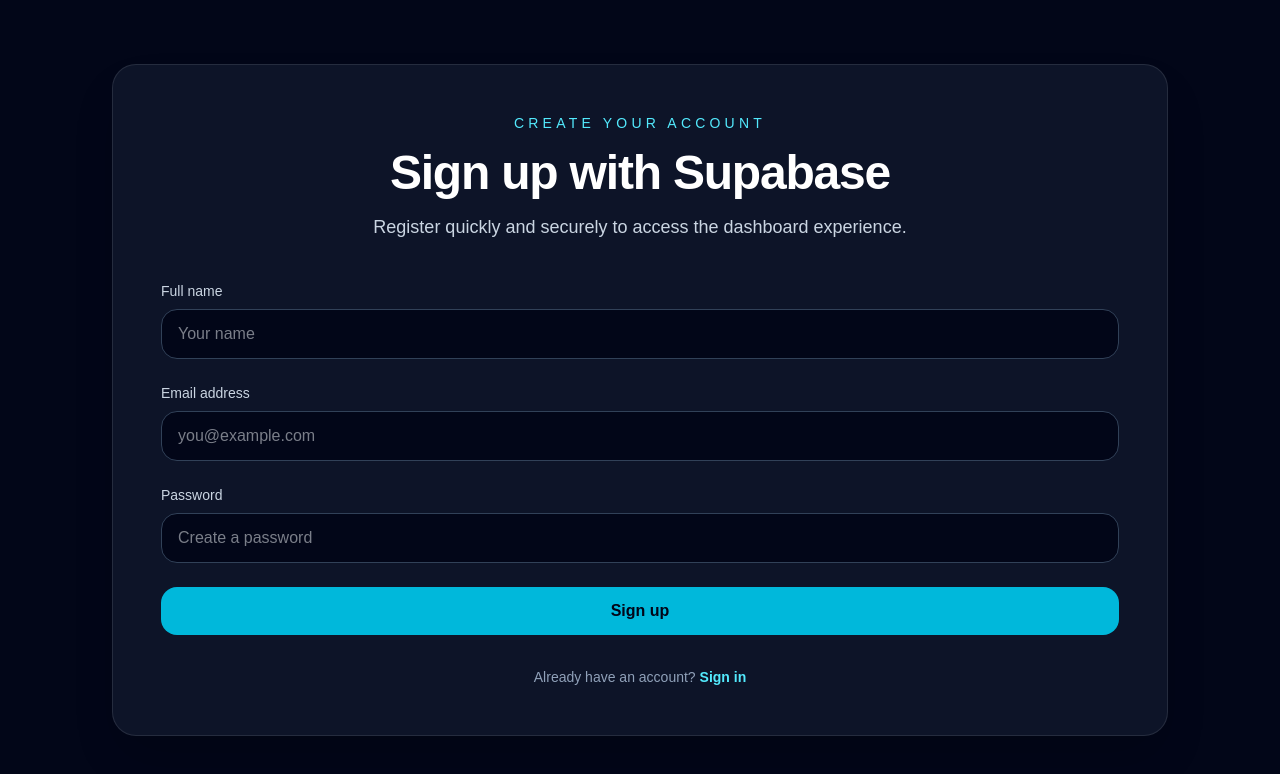
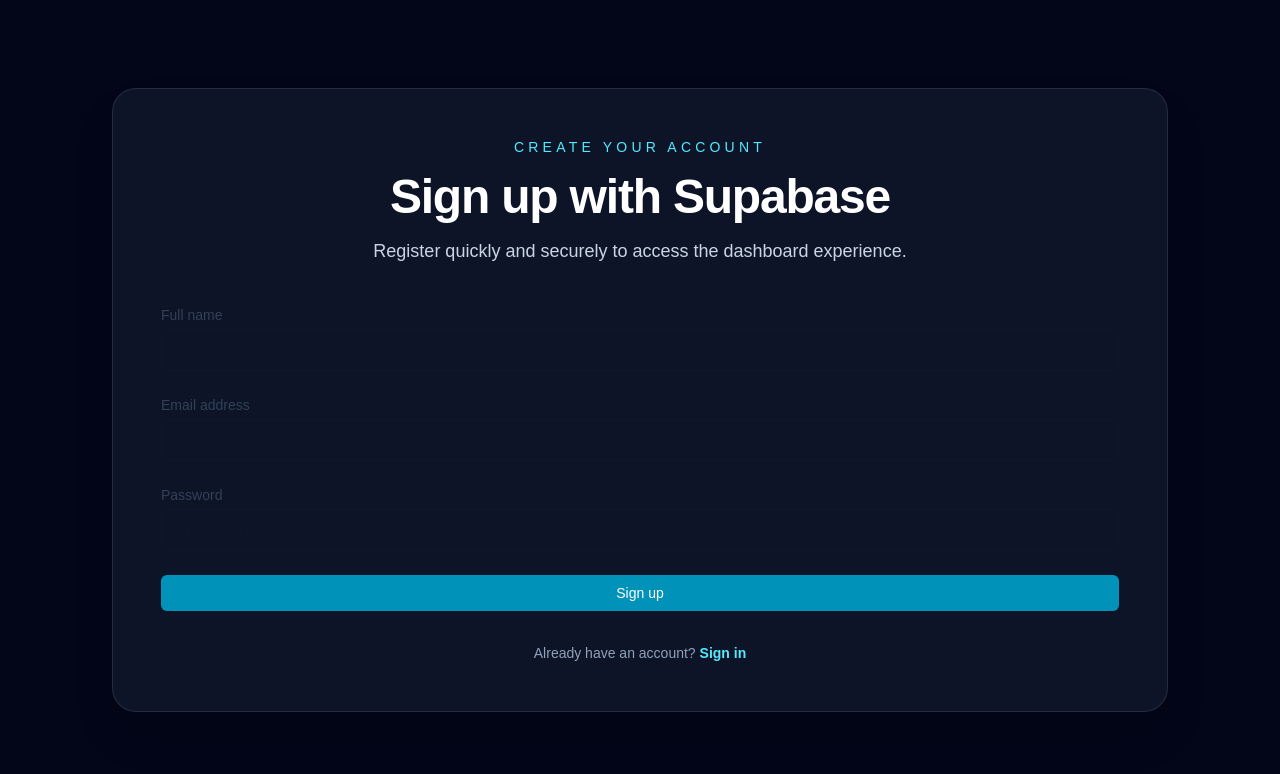
Before and after one commit to Rdiaz206/grievance-os, a Next.js app: page /signup in a window 1280 px wide. Shown: the top 774 px of the page. Built offline with nearby package versions, Linux system fonts and the light colour scheme; no server answers.

Commit message:
Add shadcn-style UI primitives and wire forms to use them

```diff
--- a/app/login/page.tsx
+++ b/app/login/page.tsx
@@ -4,6 +4,7 @@
 import { useRouter } from "next/navigation";
 import { useEffect, useState } from "react";
 import { createBrowserSupabaseClient } from "@/lib/supabase";
+import { Input, Label, Button } from "@/components/ui";
 
 export default function LoginPage() {
   const router = useRouter();
@@ -71,44 +72,36 @@
 
           <form onSubmit={handleSubmit} className="space-y-6">
             <div>
-              <label className="mb-2 block text-sm font-medium text-slate-300" htmlFor="email">
-                Email address
-              </label>
-              <input
+              <Label htmlFor="email">Email address</Label>
+              <Input
                 id="email"
                 type="email"
                 value={email}
-                onChange={(event) => setEmail(event.target.value)}
+                onChange={(event: React.ChangeEvent<HTMLInputElement>) => setEmail(event.target.value)}
                 required
-                className="w-full rounded-2xl border border-slate-700 bg-slate-950 px-4 py-3 text-slate-100 outline-none transition focus:border-cyan-400 focus:ring-4 focus:ring-cyan-500/10"
                 placeholder="you@example.com"
+                className="rounded-2xl"
               />
             </div>
 
             <div>
-              <label className="mb-2 block text-sm font-medium text-slate-300" htmlFor="password">
-                Password
-              </label>
-              <input
+              <Label htmlFor="password">Password</Label>
+              <Input
                 id="password"
                 type="password"
                 value={password}
-                onChange={(event) => setPassword(event.target.value)}
+                onChange={(event: React.ChangeEvent<HTMLInputElement>) => setPassword(event.target.value)}
                 required
-                className="w-full rounded-2xl border border-slate-700 bg-slate-950 px-4 py-3 text-slate-100 outline-none transition focus:border-cyan-400 focus:ring-4 focus:ring-cyan-500/10"
                 placeholder="Enter your password"
+                className="rounded-2xl"
               />
             </div>
 
             {error ? <p className="rounded-2xl bg-red-500/10 px-4 py-3 text-sm text-red-200">{error}</p> : null}
 
-            <button
-              type="submit"
-              className="w-full rounded-2xl bg-cyan-500 px-5 py-3 text-base font-semibold text-slate-950 transition hover:bg-cyan-400 disabled:cursor-not-allowed disabled:opacity-60"
-              disabled={loading}
-            >
-              {loading ? "Signing in…" : "Sign in"}
-            </button>
+            <div>
+              <Button type="submit" className="w-full">{loading ? "Signing in…" : "Sign in"}</Button>
+            </div>
           </form>
 
           <p className="mt-8 text-center text-sm text-slate-400">
--- a/app/onboarding/page.tsx
+++ b/app/onboarding/page.tsx
@@ -3,6 +3,7 @@
 import { useState } from "react";
 import { useRouter } from "next/navigation";
 import { createBrowserSupabaseClient } from "@/lib/supabase";
+import { Input, Label, Button } from "@/components/ui";
 
 export default function OnboardingPage() {
   const router = useRouter();
@@ -43,42 +44,25 @@
         <h1 className="text-2xl font-semibold mb-4">Create your organization</h1>
         <form onSubmit={handleSubmit} className="space-y-4">
           <div>
-            <label className="block text-sm font-medium text-slate-700">Organization name</label>
-            <input
-              required
-              value={orgName}
-              onChange={(e) => setOrgName(e.target.value)}
-              className="mt-1 w-full rounded-md border px-3 py-2"
-            />
+            <Label>Organization name</Label>
+            <Input required value={orgName} onChange={(e: React.ChangeEvent<HTMLInputElement>) => setOrgName(e.target.value)} />
           </div>
 
           <div>
-            <label className="block text-sm font-medium text-slate-700">Local number</label>
-            <input
-              value={localNumber}
-              onChange={(e) => setLocalNumber(e.target.value)}
-              className="mt-1 w-full rounded-md border px-3 py-2"
-            />
+            <Label>Local number</Label>
+            <Input value={localNumber} onChange={(e: React.ChangeEvent<HTMLInputElement>) => setLocalNumber(e.target.value)} />
           </div>
 
           <div>
-            <label className="block text-sm font-medium text-slate-700">Union affiliation</label>
-            <input
-              value={unionAffiliation}
-              onChange={(e) => setUnionAffiliation(e.target.value)}
-              className="mt-1 w-full rounded-md border px-3 py-2"
-            />
+            <Label>Union affiliation</Label>
+            <Input value={unionAffiliation} onChange={(e: React.ChangeEvent<HTMLInputElement>) => setUnionAffiliation(e.target.value)} />
           </div>
 
           {error ? <p className="text-sm text-red-600">{error}</p> : null}
 
-          <button
-            type="submit"
-            className="w-full rounded-md bg-cyan-600 px-4 py-2 text-white disabled:opacity-60"
-            disabled={loading}
-          >
-            {loading ? "Creating…" : "Create organization"}
-          </button>
+          <div>
+            <Button type="submit" className="w-full">{loading ? "Creating…" : "Create organization"}</Button>
+          </div>
         </form>
       </div>
     </div>
--- a/app/signup/page.tsx
+++ b/app/signup/page.tsx
@@ -4,6 +4,7 @@
 import { useRouter } from "next/navigation";
 import { useEffect, useState } from "react";
 import { createBrowserSupabaseClient } from "@/lib/supabase";
+import { Input, Label, Button } from "@/components/ui";
 
 export default function SignupPage() {
   const router = useRouter();
@@ -78,60 +79,50 @@
 
           <form onSubmit={handleSubmit} className="space-y-6">
             <div>
-              <label className="mb-2 block text-sm font-medium text-slate-300" htmlFor="fullName">
-                Full name
-              </label>
-              <input
+              <Label htmlFor="fullName">Full name</Label>
+              <Input
                 id="fullName"
                 type="text"
                 value={fullName}
-                onChange={(event) => setFullName(event.target.value)}
+                onChange={(event: React.ChangeEvent<HTMLInputElement>) => setFullName(event.target.value)}
                 required
-                className="w-full rounded-2xl border border-slate-700 bg-slate-950 px-4 py-3 text-slate-100 outline-none transition focus:border-cyan-400 focus:ring-4 focus:ring-cyan-500/10"
                 placeholder="Your name"
+                className="rounded-2xl"
               />
             </div>
 
             <div>
-              <label className="mb-2 block text-sm font-medium text-slate-300" htmlFor="email">
-                Email address
-              </label>
-              <input
+              <Label htmlFor="email">Email address</Label>
+              <Input
                 id="email"
                 type="email"
                 value={email}
-                onChange={(event) => setEmail(event.target.value)}
+                onChange={(event: React.ChangeEvent<HTMLInputElement>) => setEmail(event.target.value)}
                 required
-                className="w-full rounded-2xl border border-slate-700 bg-slate-950 px-4 py-3 text-slate-100 outline-none transition focus:border-cyan-400 focus:ring-4 focus:ring-cyan-500/10"
                 placeholder="you@example.com"
+                className="rounded-2xl"
               />
             </div>
 
             <div>
-              <label className="mb-2 block text-sm font-medium text-slate-300" htmlFor="password">
-                Password
-              </label>
-              <input
+              <Label htmlFor="password">Password</Label>
+              <Input
                 id="password"
                 type="password"
                 value={password}
-                onChange={(event) => setPassword(event.target.value)}
+                onChange={(event: React.ChangeEvent<HTMLInputElement>) => setPassword(event.target.value)}
                 required
-                className="w-full rounded-2xl border border-slate-700 bg-slate-950 px-4 py-3 text-slate-100 outline-none transition focus:border-cyan-400 focus:ring-4 focus:ring-cyan-500/10"
                 placeholder="Create a password"
+                className="rounded-2xl"
               />
             </div>
 
             {error ? <p className="rounded-2xl bg-red-500/10 px-4 py-3 text-sm text-red-200">{error}</p> : null}
             {message ? <p className="rounded-2xl bg-cyan-500/10 px-4 py-3 text-sm text-cyan-100">{message}</p> : null}
 
-            <button
-              type="submit"
-              className="w-full rounded-2xl bg-cyan-500 px-5 py-3 text-base font-semibold text-slate-950 transition hover:bg-cyan-400 disabled:cursor-not-allowed disabled:opacity-60"
-              disabled={loading}
-            >
-              {loading ? "Creating account…" : "Sign up"}
-            </button>
+            <div>
+              <Button type="submit" className="w-full">{loading ? "Creating account…" : "Sign up"}</Button>
+            </div>
           </form>
 
           <p className="mt-8 text-center text-sm text-slate-400">
--- /dev/null
+++ b/components/ui/index.tsx
@@ -0,0 +1,44 @@
+import React from "react";
+
+type Props = React.HTMLAttributes<HTMLElement> & { className?: string };
+
+export const Label = ({ children, className = "", ...props }: any) => (
+  <label className={`block text-sm font-medium text-slate-700 ${className}`} {...props}>
+    {children}
+  </label>
+);
+
+export const Input = React.forwardRef<HTMLInputElement, any>(
+  ({ className = "", ...props }, ref) => (
+    <input
+      ref={ref}
+      className={`mt-1 w-full rounded-md border px-3 py-2 text-slate-900 ${className}`}
+      {...props}
+    />
+  )
+);
+
+Input.displayName = "Input";
+
+export const Button = ({ children, className = "", ...props }: any) => (
+  <button
+    className={`inline-flex items-center justify-center rounded-md px-4 py-2 text-sm font-medium text-white bg-cyan-600 hover:bg-cyan-500 disabled:opacity-60 ${className}`}
+    {...props}
+  >
+    {children}
+  </button>
+);
+
+export const FormField = ({ label, children }: { label?: React.ReactNode; children: React.ReactNode }) => (
+  <div>
+    {label ? <Label>{label}</Label> : null}
+    {children}
+  </div>
+);
+
+export default {
+  Label,
+  Input,
+  Button,
+  FormField,
+};
```
